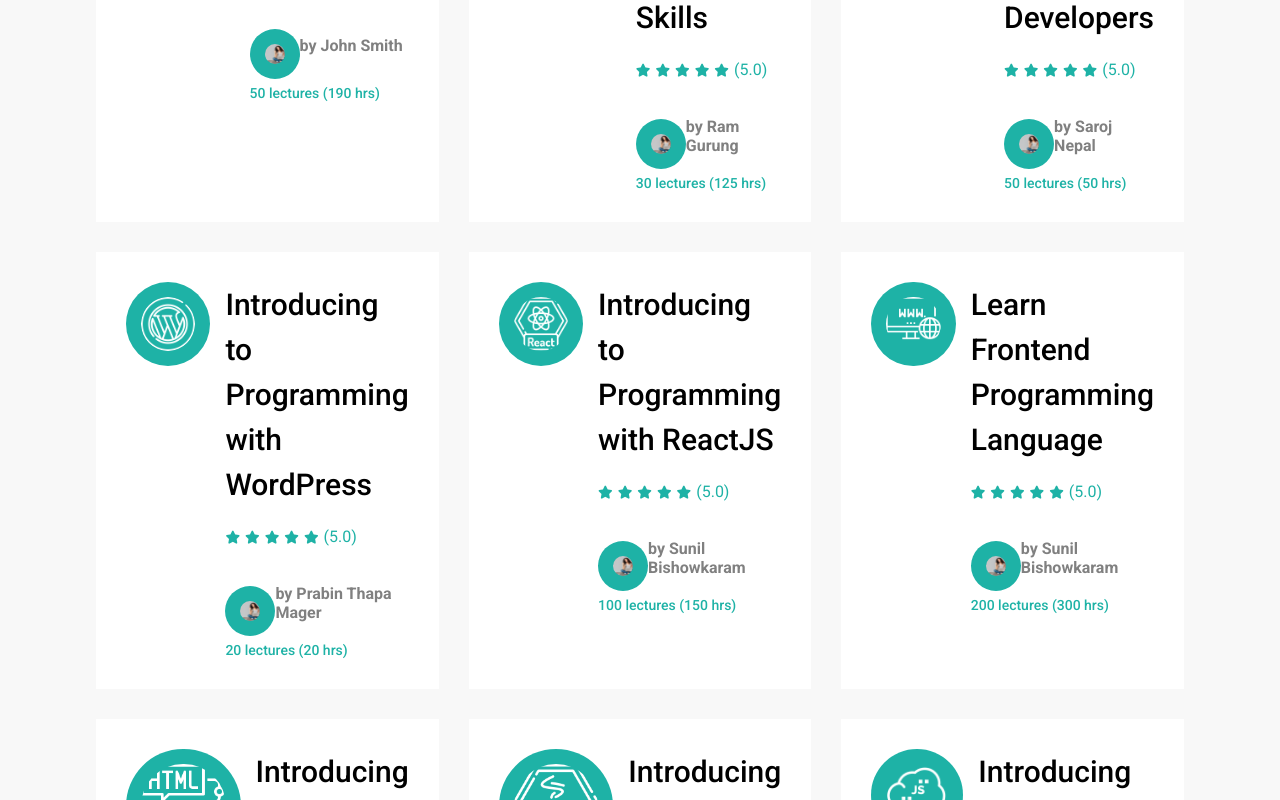
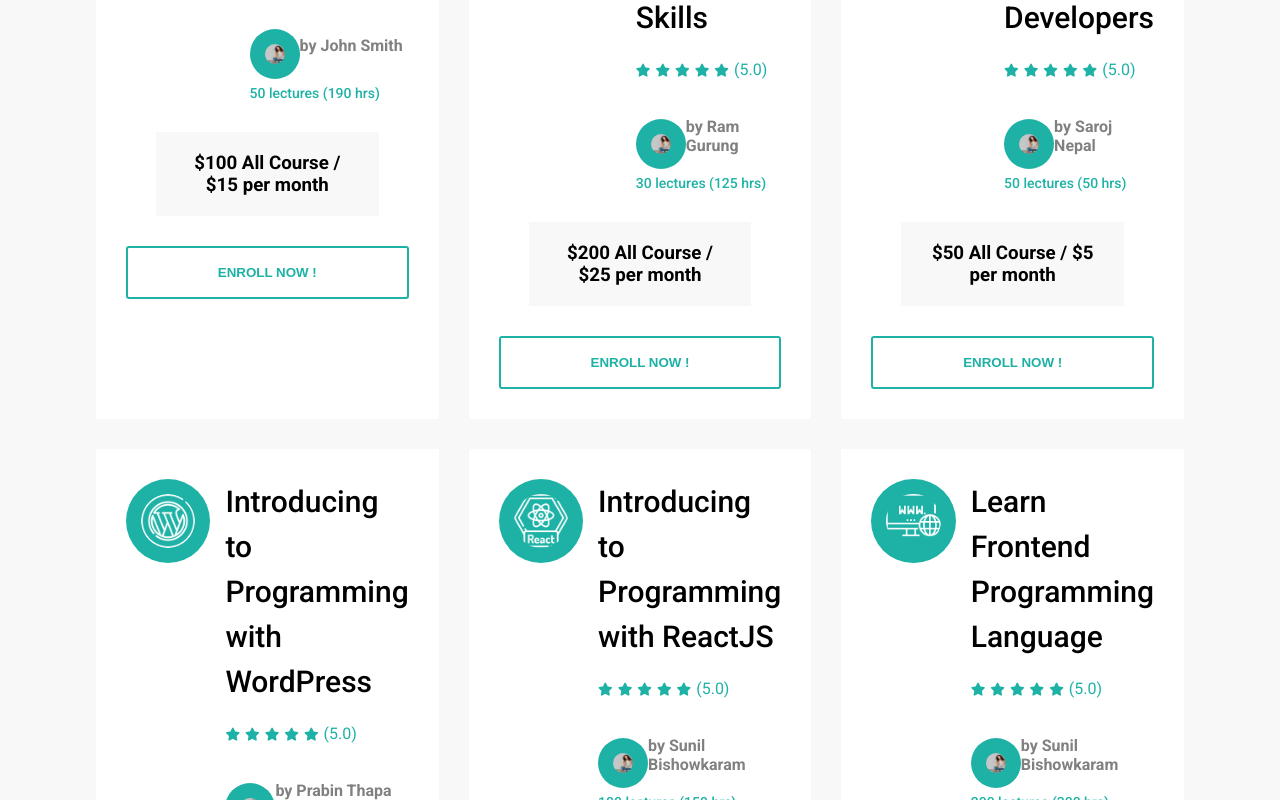
Before and after one commit to busari-mcode/educational-website, a React (Create React App) app: page /courses in a window 1280 px wide. Shown: the part 960-1760 px from the top of the page. Built offline with nearby package versions, Linux system fonts and the light colour scheme.

Commit message:
new changes

```diff
--- a/src/App.css
+++ b/src/App.css
@@ -124,6 +124,17 @@
   grid-template-columns: repeat(3, 1fr);
   grid-gap: 30px;
 }
+.outline-btn {
+  margin: 0;
+  box-shadow: none;
+  border: 2px solid #1eb2a6;
+  width: 100%;
+  transition: 0.5s;
+}
+.outline-btn:hover {
+  background-color: #1eb2a6;
+  color: #fff;
+}
 @media screen and (max-width: 768px) {
   .grid {
     grid-template-columns: repeat(2, 1fr);
--- a/src/components/allcourses/CoursesCard.jsx
+++ b/src/components/allcourses/CoursesCard.jsx
@@ -43,6 +43,12 @@
                                 </div>
                             </div>
                         </div>
+                        <div className="price">
+                            <h3>
+                                {val.priceAll} / {val.pricePer}
+                            </h3>
+                        </div>
+                        <button className="outline-btn">ENROLL NOW !</button>
                     </div>
                     )
                 })}
```
